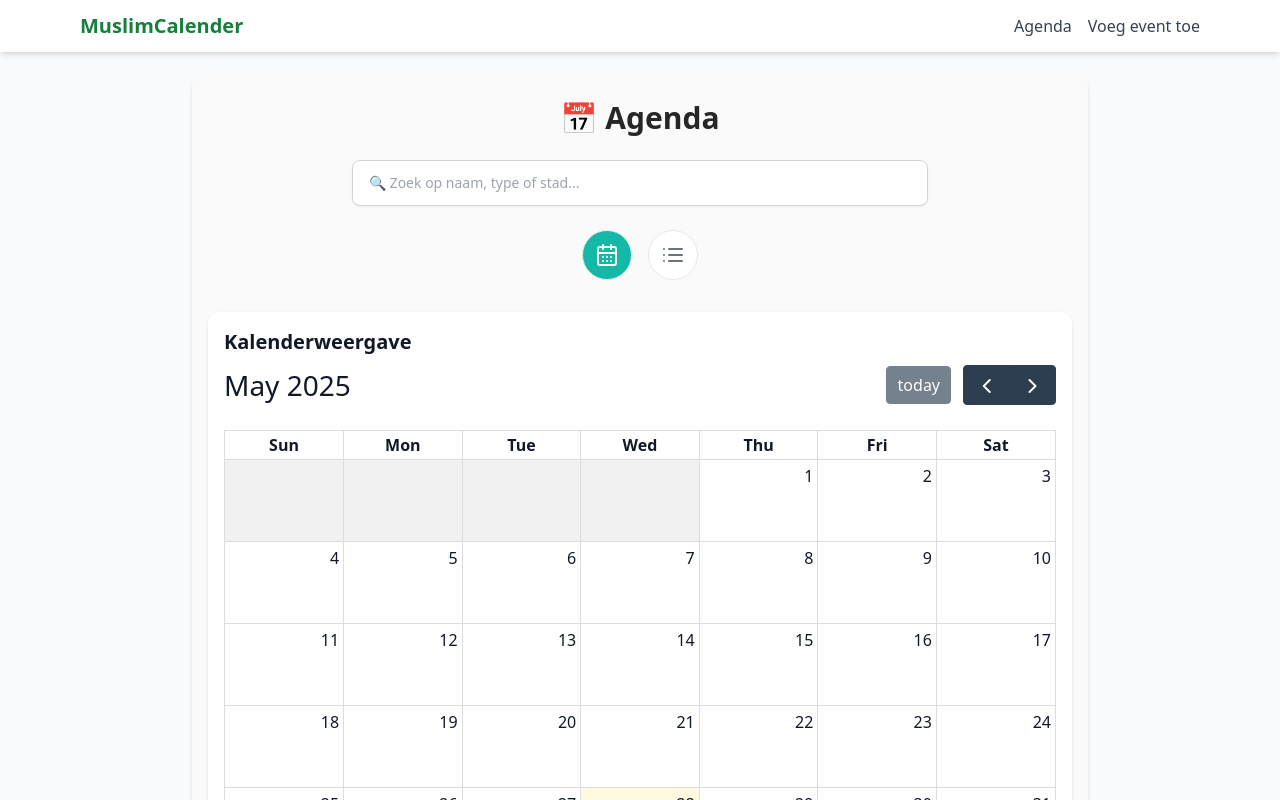
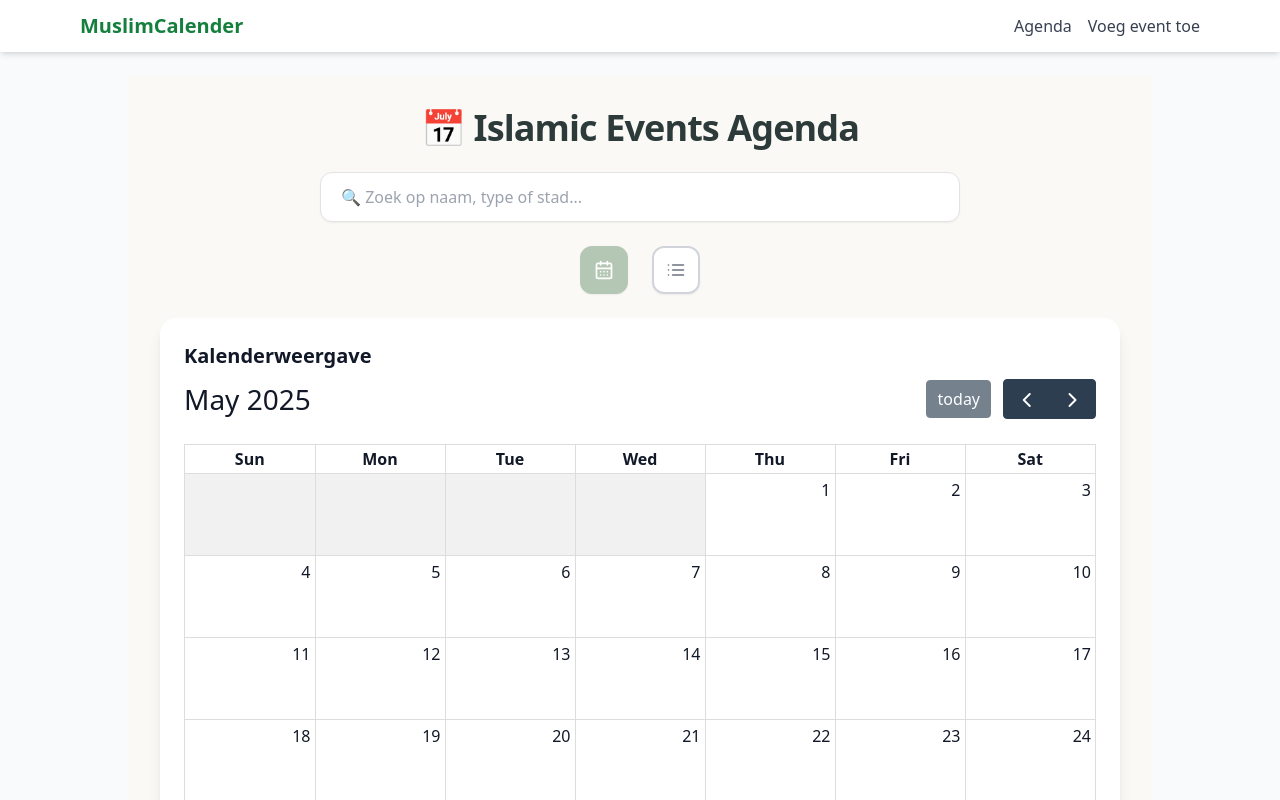
Before and after one commit to IvanaSaraber/MuslimCalender, a Next.js app: page /agenda in a window 1280 px wide. Shown: the top 800 px of the page. Built offline with nearby package versions, Linux system fonts and the light colour scheme.

Commit message:
Update page.tsx

```diff
--- a/app/agenda/page.tsx
+++ b/app/agenda/page.tsx
@@ -1,4 +1,4 @@
-// app/agenda/page.tsx — met icon toggle, zoekfunctie en dynamische weergave + vernieuwde styling
+// app/agenda/page.tsx — vernieuwde styling in zachte, professionele app-stijl
 "use client";
 
 import { useState } from "react";
@@ -21,9 +21,9 @@ export default function AgendaPage() {
   });
 
   return (
-    <main className="px-4 py-6 max-w-4xl mx-auto bg-neutral-50 min-h-screen rounded-xl shadow-md">
-      <h1 className="text-3xl font-semibold mb-6 text-center text-neutral-800">
-        📅 Agenda
+    <main className="bg-[#FAF9F6] min-h-screen p-4 sm:p-6 md:p-8 max-w-5xl mx-auto font-sans">
+      <h1 className="text-4xl font-semibold mb-6 text-center text-[#2D3A3A] tracking-tight">
+        📅 Islamic Events Agenda
       </h1>
 
       {/* Zoekbalk */}
@@ -33,34 +33,37 @@ export default function AgendaPage() {
           placeholder="🔍 Zoek op naam, type of stad..."
           value={query}
           onChange={(e) => setQuery(e.target.value)}
-          className="w-full md:w-2/3 px-4 py-3 border border-neutral-300 rounded-lg shadow-sm focus:outline-none focus:ring-2 focus:ring-teal-400 bg-white text-sm"
+          className="w-full md:w-3/4 lg:w-2/3 px-5 py-3 border border-[#E3E3E3] rounded-xl shadow-sm focus:outline-none focus:ring-2 focus:ring-[#B4C7B4] text-gray-700 bg-white"
         />
       </div>
 
-      {/* Icon toggle */}
-      <div className="flex justify-center gap-4 mb-8">
+      {/* Toggle-knoppen */}
+      <div className="flex justify-center gap-6 mb-6">
         <button
           onClick={() => setView("calendar")}
-          className={`p-3 rounded-full border transition ${
-            view === "calendar" ? "bg-teal-500 text-white" : "text-gray-500 bg-white"
+          className={`p-3 rounded-xl border-2 transition shadow-sm flex items-center justify-center w-12 h-12 ${
+            view === "calendar" ? "bg-[#B4C7B4] text-white border-[#B4C7B4]" : "text-gray-500 border-gray-300 bg-white"
           }`}
         >
-          <CalendarDays size={24} />
+          <CalendarDays size={22} />
         </button>
         <button
           onClick={() => setView("list")}
-          className={`p-3 rounded-full border transition ${
-            view === "list" ? "bg-teal-500 text-white" : "text-gray-500 bg-white"
+          className={`p-3 rounded-xl border-2 transition shadow-sm flex items-center justify-center w-12 h-12 ${
+            view === "list" ? "bg-[#B4C7B4] text-white border-[#B4C7B4]" : "text-gray-500 border-gray-300 bg-white"
           }`}
         >
-          <ListIcon size={24} />
+          <ListIcon size={22} />
         </button>
       </div>
 
-      {/* Dynamische weergave */}
-      <div className="bg-white rounded-xl p-4 shadow">
-        {view === "calendar" && <CalendarView events={filteredEvents} />}
-        {view === "list" && <ListView events={filteredEvents} />}
+      {/* Weergave */}
+      <div className="bg-white rounded-2xl shadow-lg p-4 md:p-6">
+        {view === "calendar" ? (
+          <CalendarView events={filteredEvents} />
+        ) : (
+          <ListView events={filteredEvents} />
+        )}
       </div>
     </main>
   );
```
